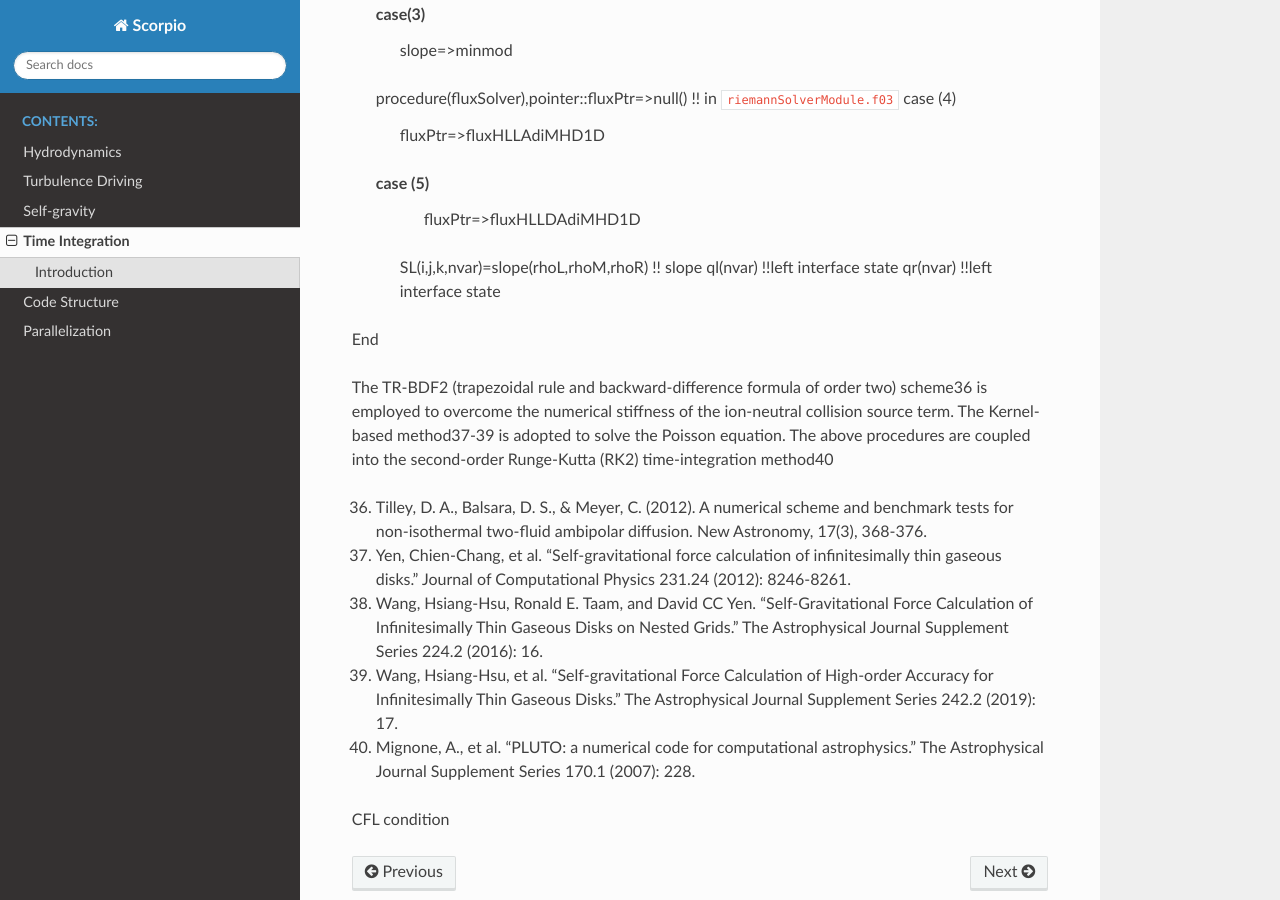
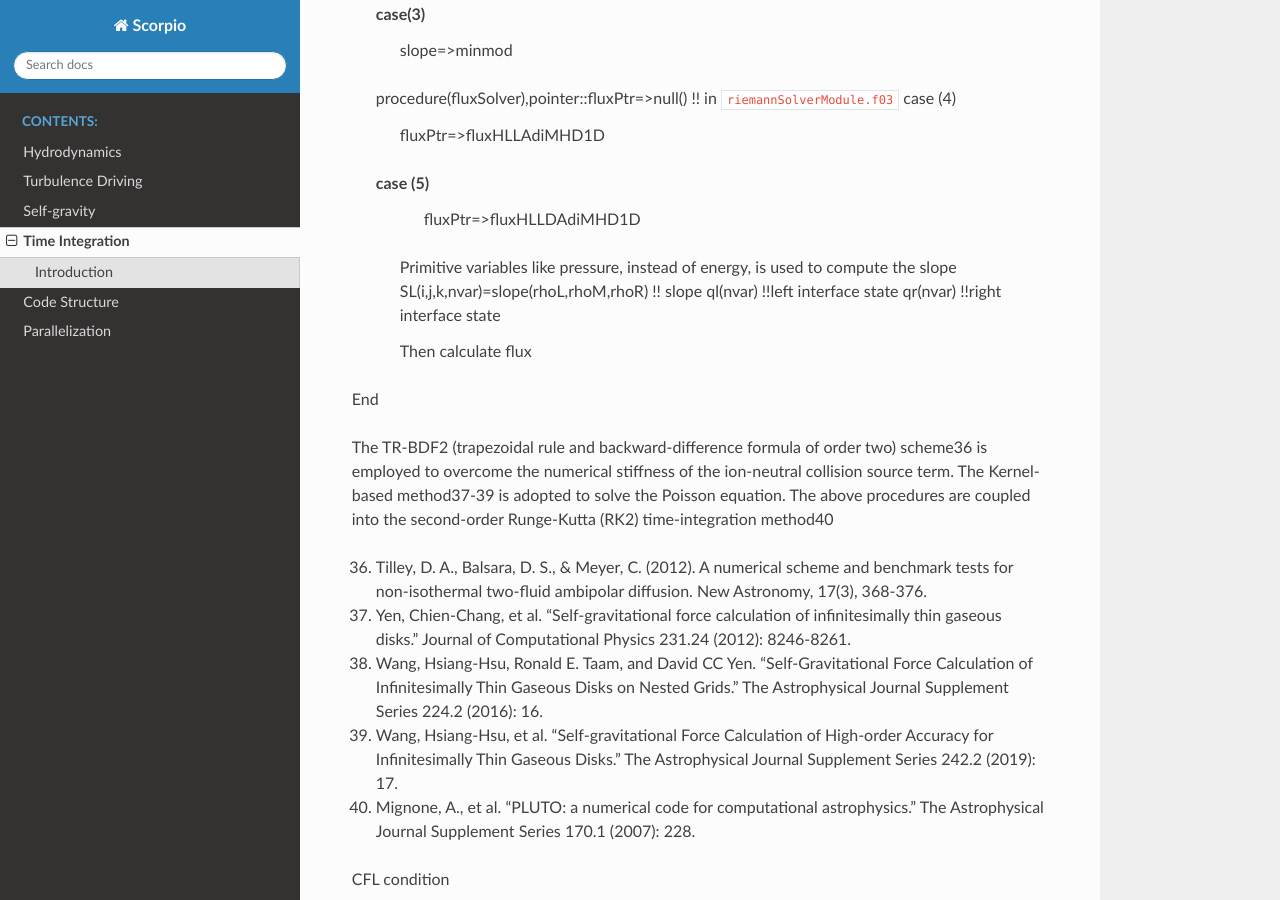
Before and after one commit to holam1hk/scorpio, a Sphinx documentation site: the page built from docs/source/time_integration.rst, in a window 1280 px wide and 900 px high, scrolled down 983 px. Built offline with Sphinx 7.4.7 and the Read the Docs theme 2.0.0, drawn with Linux system fonts in a browser that asks for light colours.

Commit message:
Update time_integration.rst

```diff
--- a/docs/source/time_integration.rst
+++ b/docs/source/time_integration.rst
@@ -45,9 +45,12 @@ End
    case (5)
      fluxPtr=>fluxHLLDAdiMHD1D
 
+    Primitive variables like pressure, instead of energy, is used to compute the slope
     SL(i,j,k,nvar)=slope(rhoL,rhoM,rhoR) !! slope
     ql(nvar) !!left interface state
-    qr(nvar) !!left interface state
+    qr(nvar) !!right interface state
+
+    Then calculate flux
 End
 
 The TR-BDF2 (trapezoidal rule and backward-difference formula of order two) scheme36 is employed to overcome the numerical stiffness of the ion-neutral collision
```
